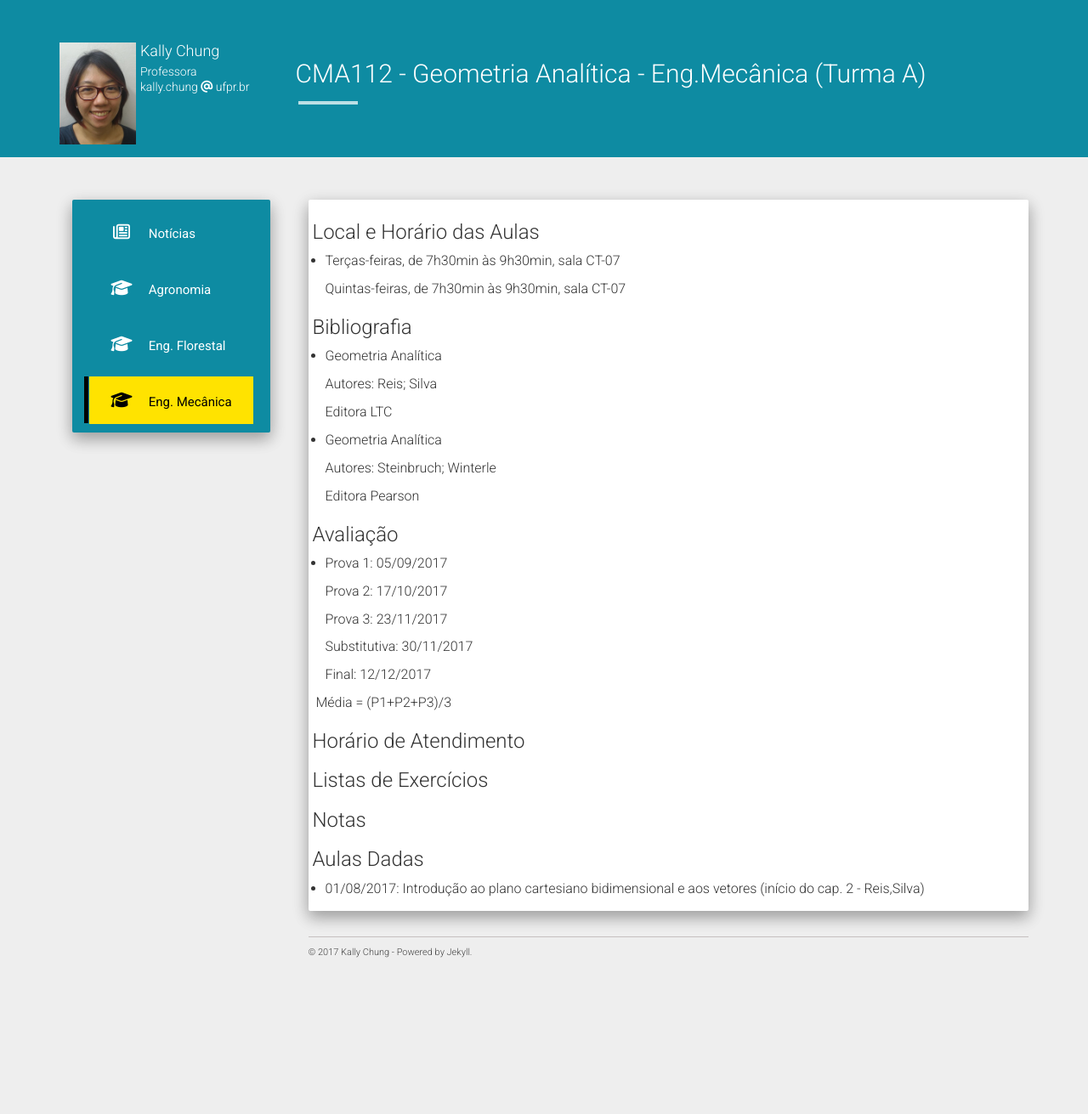
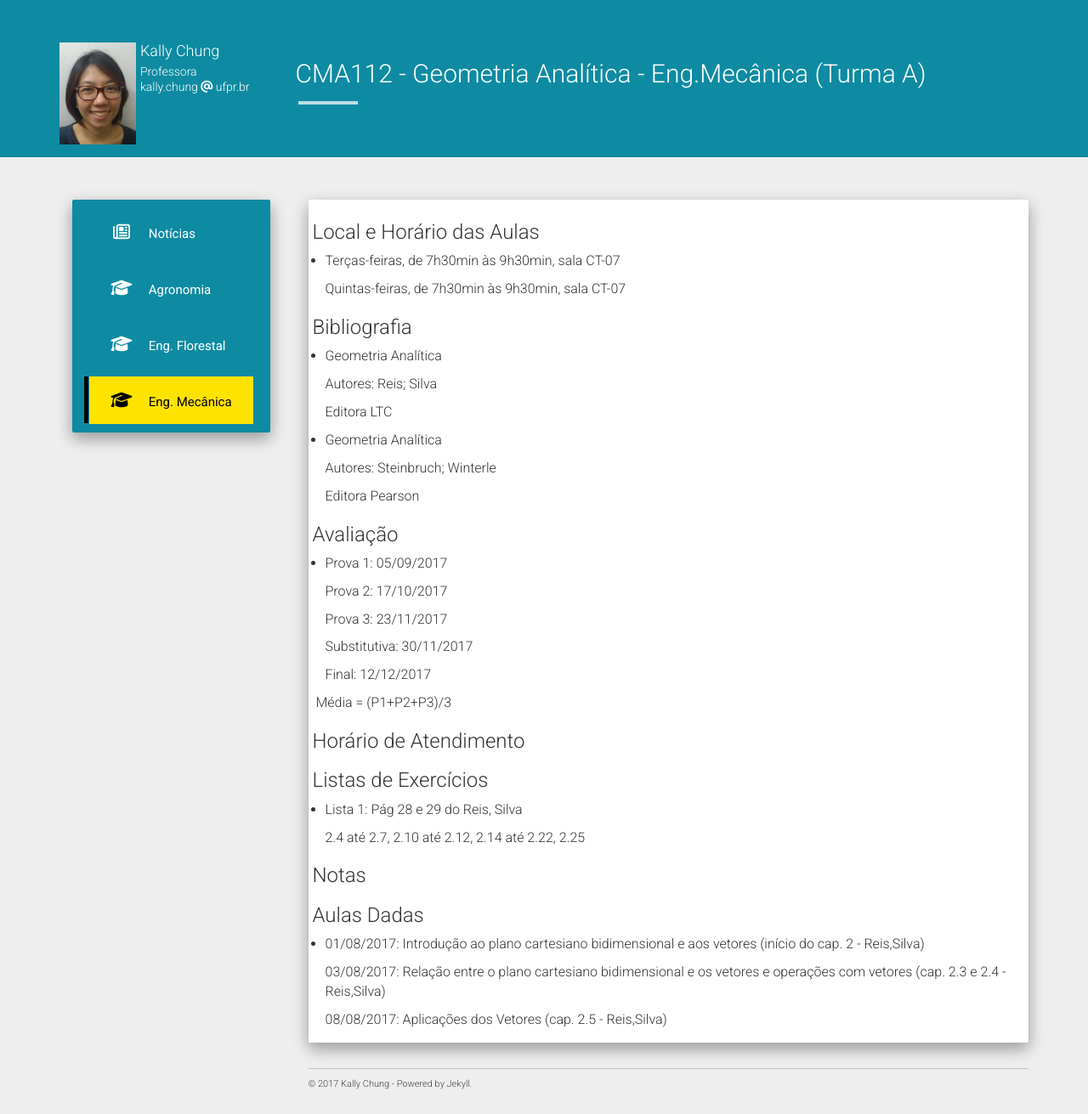
Before and after one commit to chunggnuhc/chunggnuhc.github.io, a Jekyll site: the page built from engMecanica2sem2017.md, in a window 1280 px wide. Shown: the whole page at 85% size. Built offline with Jekyll 4.4.1, drawn with Linux system fonts in a browser that asks for light colours; nearby versions of some CDN libraries; before the commit the page ends 1156 px from its top, so only the background shows below that.

Commit message:
Lista adicionada e cronograma atualizado - GA

```diff
--- a/engMecanica2sem2017.md
+++ b/engMecanica2sem2017.md
@@ -41,8 +41,16 @@
 
 <h3>Listas de Exercícios</h3>
 
+- Lista 1: Pág 28 e 29 do Reis, Silva
+
+  2.4 até 2.7, 2.10 até 2.12, 2.14 até 2.22, 2.25
+
 <h3>Notas</h3>
 
 <h3>Aulas Dadas</h3>
 
 - 01/08/2017: Introdução ao plano cartesiano bidimensional e aos vetores (início do cap. 2 - Reis,Silva)
+
+  03/08/2017: Relação entre o plano cartesiano bidimensional e os vetores e operações com vetores (cap. 2.3 e 2.4 - Reis,Silva)
+
+  08/08/2017: Aplicações dos Vetores (cap. 2.5 - Reis,Silva)
```
